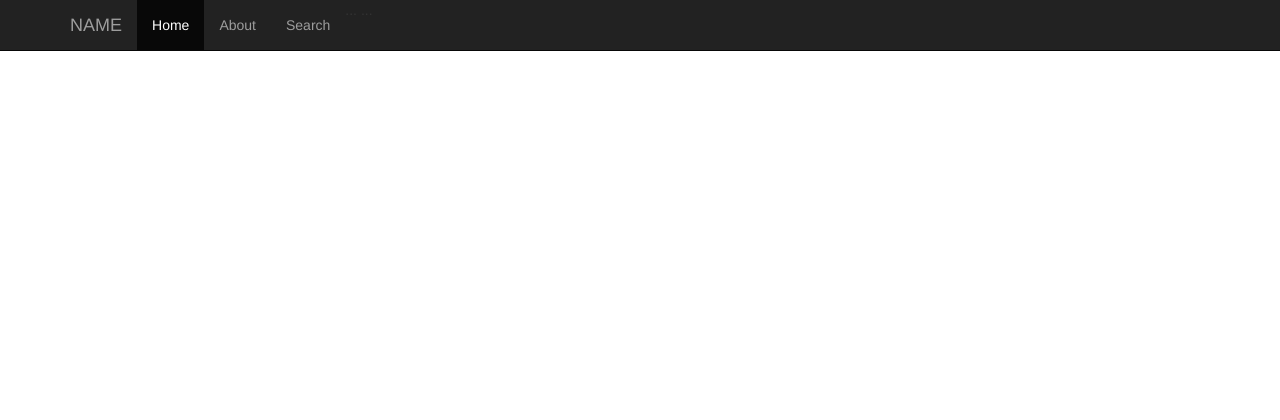
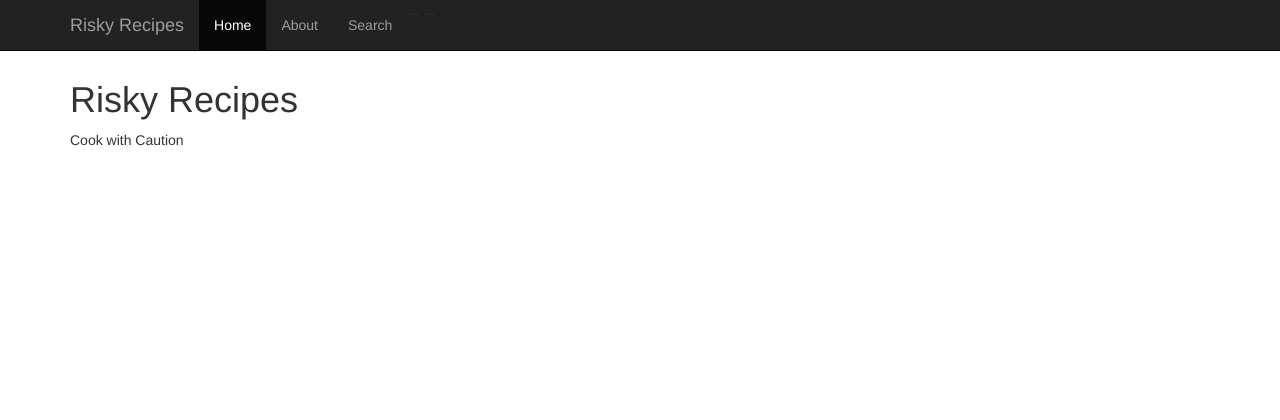
Before and after one commit to askyel/recipeAPIs, a Flask app: page / in a window 1280 px wide. Shown: the top 420 px of the page. Run offline with Flask 2, Linux system fonts and the light colour scheme; some libraries are stand-ins or nearby versions.

Commit message:
fixing small stuff

```diff
--- a/app.py
+++ b/app.py
@@ -10,7 +10,7 @@ recipes = {}
 
 @app.route("/")
 def index():
-	return render_template("master.html")
+	return render_template("index.html")
 
 @app.route("/about")
 def about():
--- a/templates/about.html
+++ b/templates/about.html
@@ -1,7 +1,6 @@
 {% extends "master.html" %}
 {% set active_page = "about" %}
 
-{% block title %}TITLE{% endblock %}
 
 {% block head %}
 	{{ super() }}
--- a/templates/index.html
+++ b/templates/index.html
@@ -1,11 +1,12 @@
 {% extends "master.html" %}
 {% set active_page = "index" %}
 
-{% block title %}TITLE{% endblock %}
 
 {% block head %}
 	{{ super() }}
 {% endblock %}
 
 {% block content %}
+<h1> Risky Recipes </h1>
+<p> Cook with Caution </p>
 {% endblock %}
--- a/templates/master.html
+++ b/templates/master.html
@@ -4,7 +4,7 @@
 
 <head>
 	{% block head %}
-	<title>{% block title %}{% endblock %} - WEBPAGE</title>
+	<title>Risky Recipes</title>
 
 	<!-- Stylesheets -->
 	<link rel="stylesheet" type="text/css" href="{{ url_for('static', filename='main.css') }}">
@@ -27,7 +27,7 @@
 	<nav class="navbar navbar-inverse navbar-fixed-top">
 		<div class="container">
 			<div class="navbar-header">
-				<a class="navbar-brand" href="#">NAME</a>
+				<a class="navbar-brand" href="#">Risky Recipes</a>
 			</div>
 			<div>
 				<!-- List of tabs (href, id, caption) -->
--- a/templates/result.html
+++ b/templates/result.html
@@ -1,7 +1,5 @@
 {% extends "master.html" %}
 {% set active_page = "search" %}
-
-{% block title %}TITLE{% endblock %}
 
 {% block head %}
         {{ super() }}
--- a/templates/search.html
+++ b/templates/search.html
@@ -1,7 +1,6 @@
 {% extends "master.html" %}
 {% set active_page = "search" %}
 
-{% block title %}TITLE{% endblock %}
 
 {% block head %}
 	{{ super() }}
```
Also changed, not shown: 2 other files.
